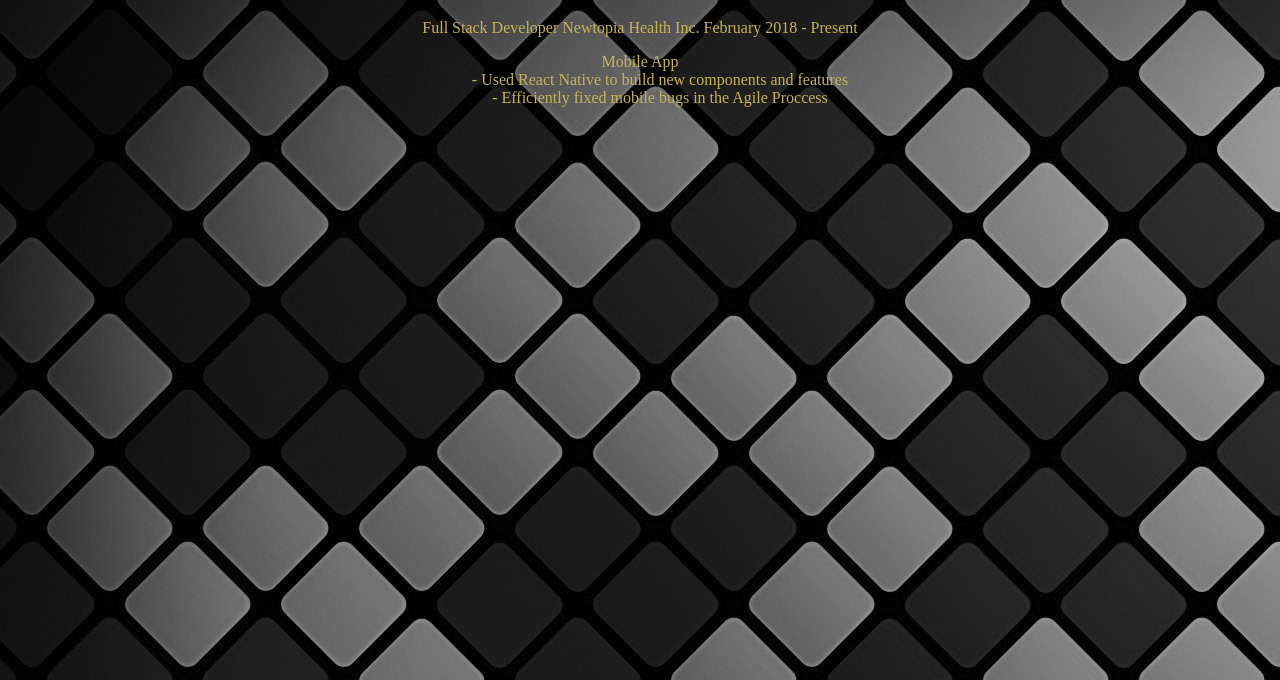
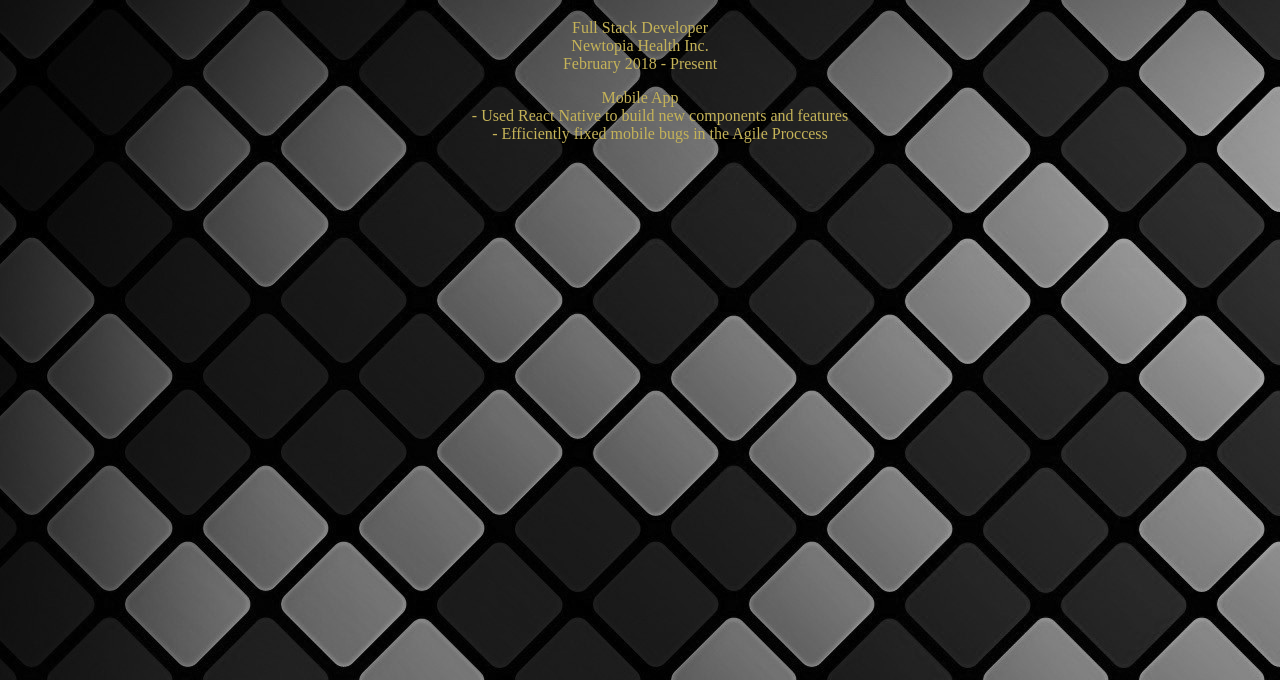
Before and after one commit to shawnfernandes96/shawnfernandes96.github.io, a plain HTML site: page work.html in a window 1280 px wide. Shown: the part 120-800 px from the top of the page. Drawn offline with Linux system fonts and the light colour scheme.

Commit message:
added breaks to work

```diff
--- a/work.html
+++ b/work.html
@@ -14,9 +14,9 @@
         </ul>
         <h1>Work Experience</h1>
         <p>
-            Full Stack Developer
-            Newtopia Health Inc.
-            February 2018 - Present
+            Full Stack Developer <br>
+            Newtopia Health Inc. <br>
+            February 2018 - Present <br>
             <dl>
                 <dt>Mobile App</dt>
                 <dd>- Used React Native to build new components and features</dd>
```
